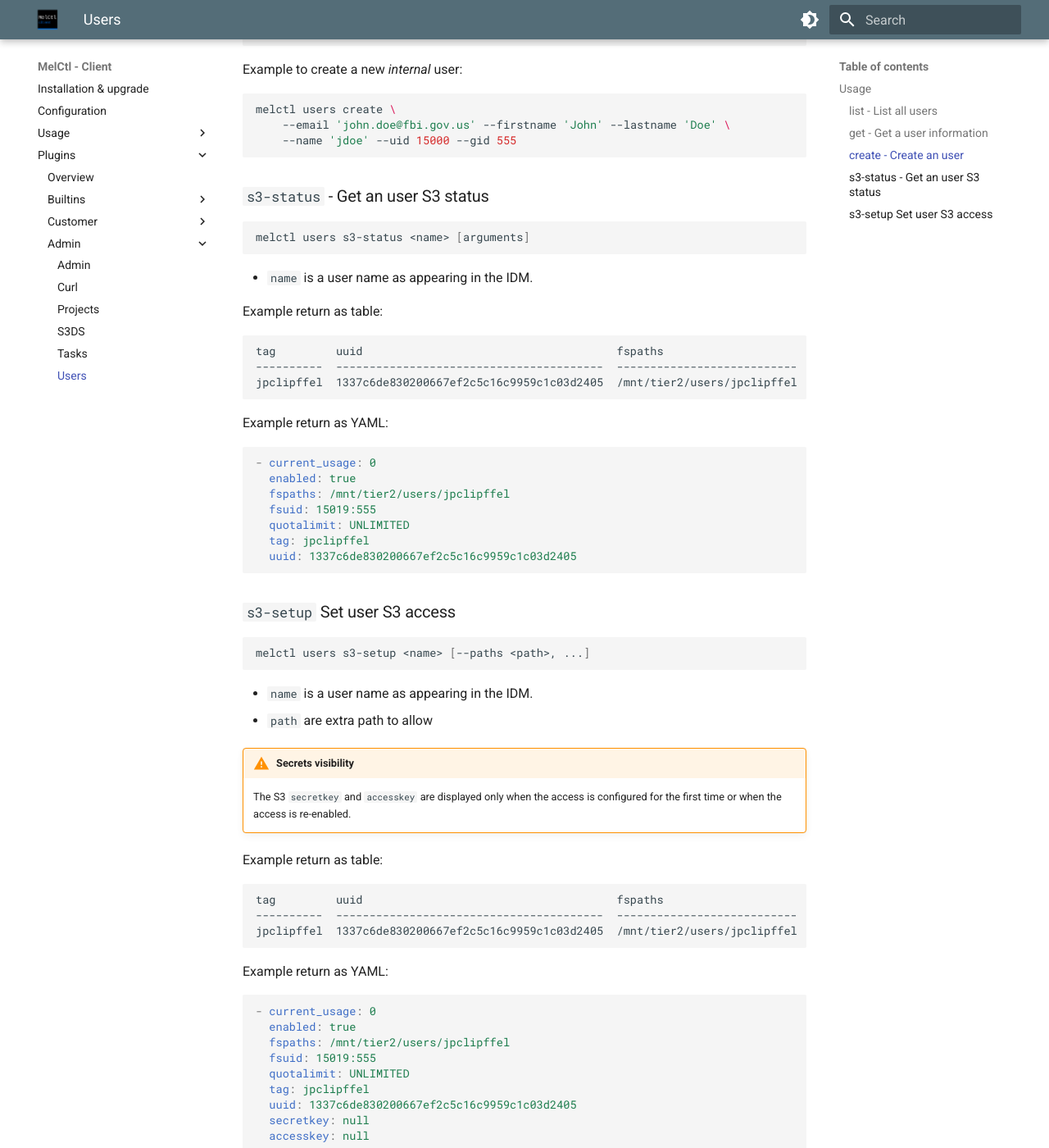
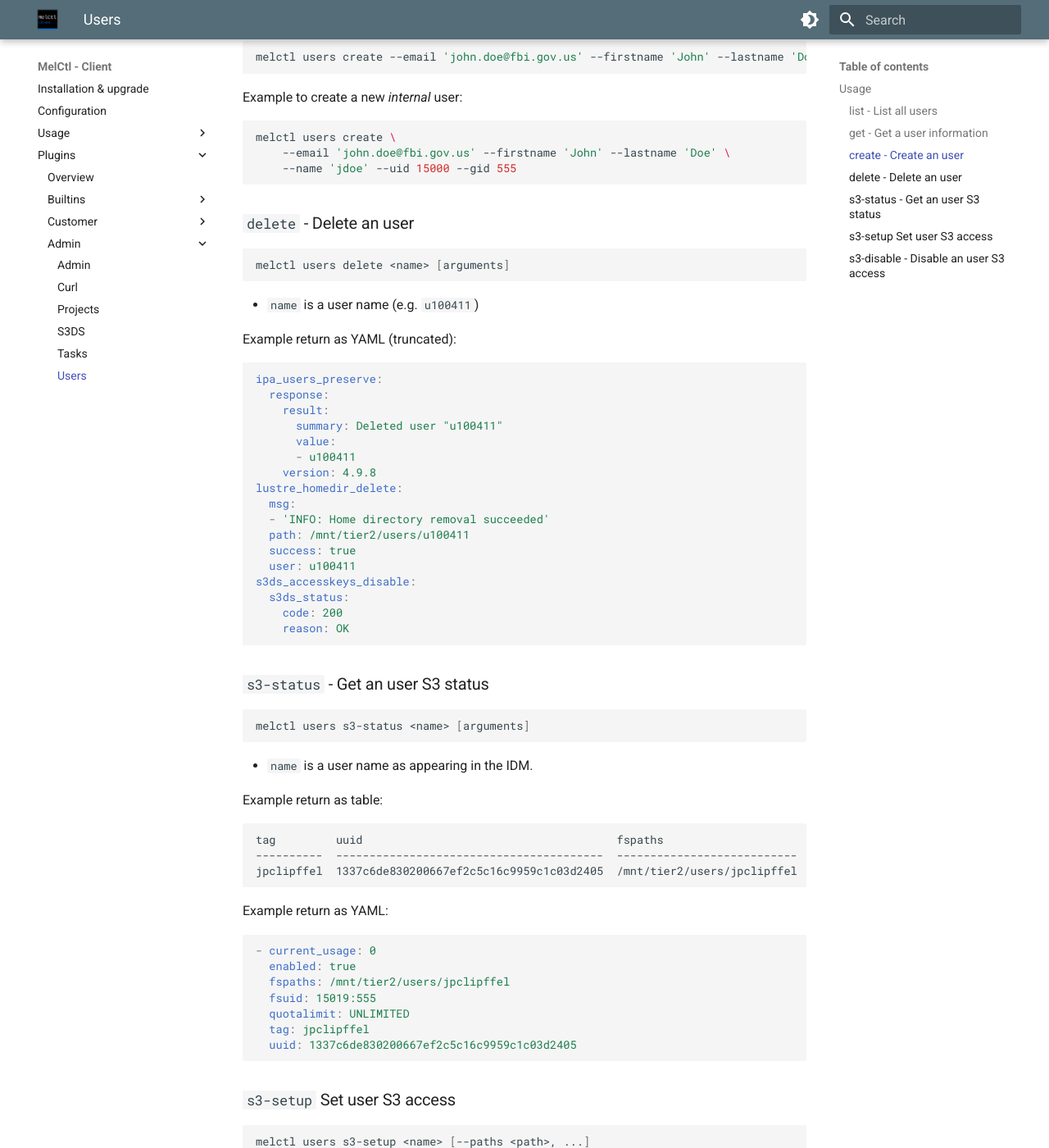
Before and after one commit to LuxProvide/melctl-client, an MkDocs documentation site: the page built from docs/plugins/admin/users.md, in a window 1280 px wide and 1400 px high, scrolled down 2344 px. Shown: the whole window at 82% size. Built offline with MkDocs 1.6.1 and Material for MkDocs 9.7.7, drawn with Linux system fonts in a browser that asks for light colours; some of the changed text lies outside the part shown.

Commit message:
[Feat] Updated docs

````diff
--- a/docs/plugins/admin/users.md
+++ b/docs/plugins/admin/users.md
@@ -61,10 +61,11 @@
 ### `get` - Get a user information
 
 ```shell
-melctl users get <name> [arguments]
+melctl users get <name|email> [arguments]
 ```
 
-* `name` is a user name as appearing in the IDM.
+* `name` is a user name (e.g. `u100411`)
+* `email` is a user email (e.g. `foo.bar@lxp.lu`)
 
 Example return as table:
 
@@ -128,6 +129,36 @@
     --name 'jdoe' --uid 15000 --gid 555
 ```
 
+### `delete` - Delete an user
+
+```shell
+melctl users delete <name> [arguments]
+```
+
+* `name` is a user name (e.g. `u100411`)
+
+Example return as YAML (truncated):
+
+```yaml
+ipa_users_preserve:
+  response:
+    result:
+      summary: Deleted user "u100411"
+      value:
+      - u100411
+    version: 4.9.8
+lustre_homedir_delete:
+  msg:
+  - 'INFO: Home directory removal succeeded'
+  path: /mnt/tier2/users/u100411
+  success: true
+  user: u100411
+s3ds_accesskeys_disable:
+  s3ds_status:
+    code: 200
+    reason: OK
+```
+
 ### `s3-status` - Get an user S3 status
 
 ```shell
@@ -162,8 +193,8 @@
 melctl users s3-setup <name> [--paths <path>, ...]
 ```
 
-* `name` is a user name as appearing in the IDM.
-* `path` are extra path to allow
+* `name` is a user name (e.g. `u100411`)
+* `path` are extra path(s) to allow
 
 !!! warning "Secrets visibility"
     The S3 `secretkey` and `accesskey` are displayed only when the access is configured for the
@@ -191,4 +222,12 @@
   accesskey: null
 ```
 
+### `s3-disable` - Disable an user S3 access
+
+```shell
+melctl users s3-disable <name>
+```
+
+* `name` is a user name (e.g. `u100411`)
+
 ---
````
Also changed, not shown: docs/config.md (+6 -3 lines), docs/index.md (+5 -0 lines), docs/installation.md (+4 -0 lines), docs/plugins/admin/projects.md (+14 -1 lines).
